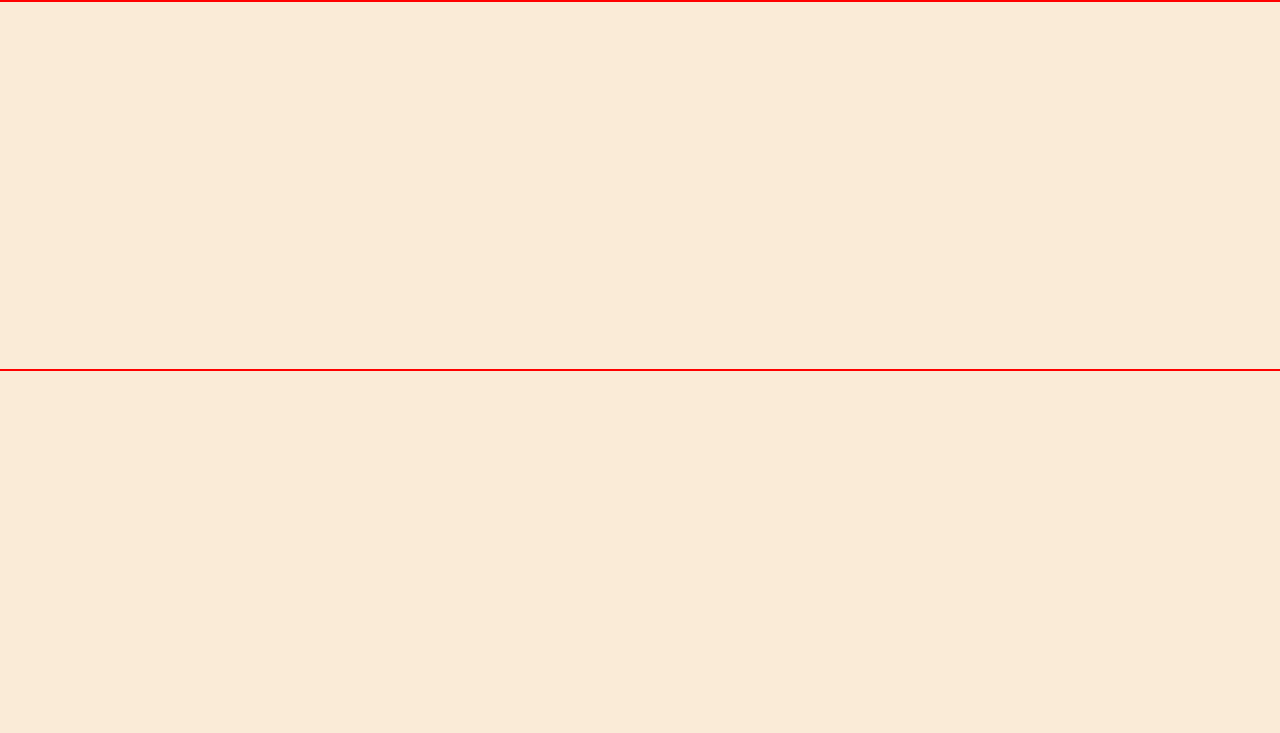
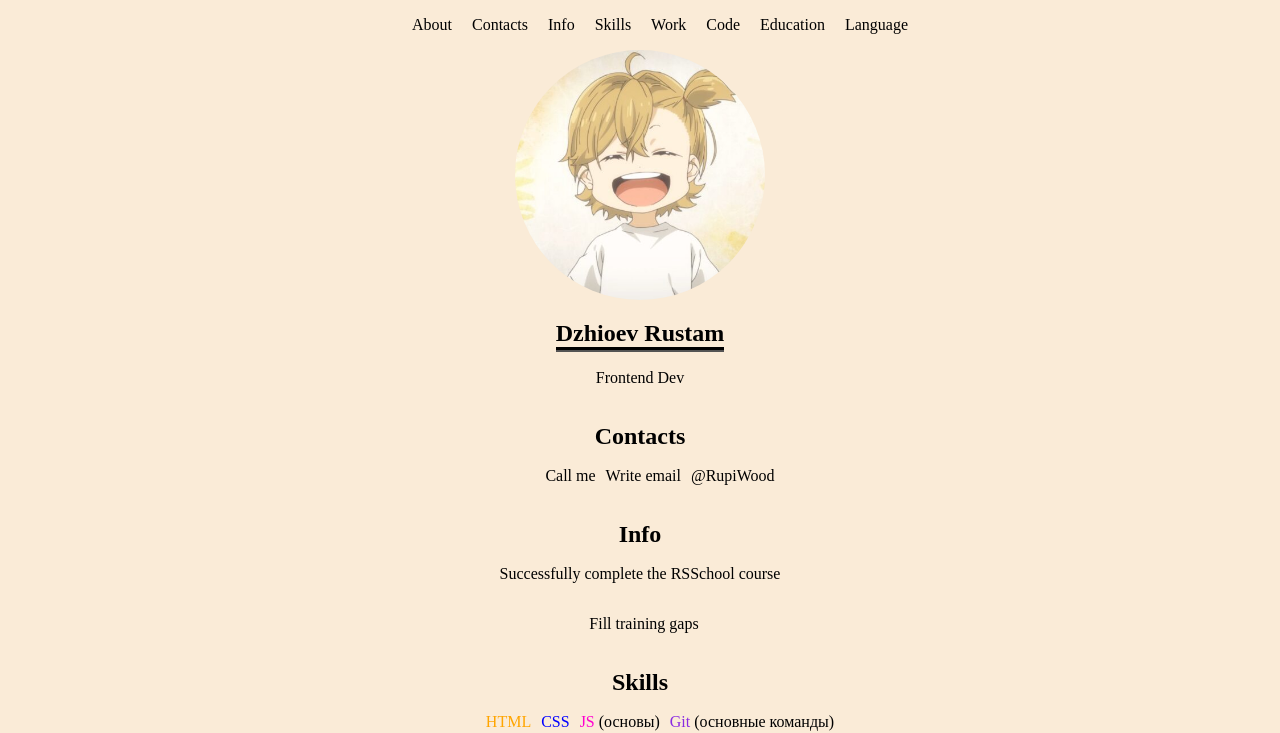
Before and after one commit to lmambl/rsschool-cv, a plain HTML site: page index.html in a window 1280 px wide. Shown: the top 733 px of the page. Drawn offline with Linux system fonts and the light colour scheme.

Commit message:
feat: task done

```diff
--- a/css/style.css
+++ b/css/style.css
@@ -15,9 +15,8 @@ a {
   text-decoration: none;
 }
 .main-header,.main,.main-footer {
-  border: 1px solid red;
   display: flex;
-  flex-direction: row;
+  flex-direction: column;
 }
 .container{
   width: 100%;
@@ -26,37 +25,76 @@ a {
   max-width: 1440px;
   margin: 0 auto;
 }
-.nav-container{
-  margin-top: 2em;
-  background-color: aqua;
-  width: 85%;
+.container{
+    display: flex;
+    flex-wrap: wrap;
+    justify-content: space-between;
+}
+.nav-list{
+  display: flex;
+  justify-content: flex-end;
+  align-items: center;
+  list-style: none;
+}
+.nav-items{
+  padding: 0 10px;
+}
+.section, .about{
+  width: 100%;
+  display: flex;
+  flex-direction: column;
+  align-items: center;
+}
+ .about>img{
+  width: 250px;
+  height: 250px;
+  object-fit: cover;
+  border-radius: 50%;
+}
+.section-about-title{
+  display: flex;
+  flex-direction: column;
+  justify-content: center;
+  align-items: center;
+}
+.section-about-title>h1{
+  border-bottom: 5px groove black;
+  margin-bottom: 1px;
+}
+h2{
+  margin-bottom: 1px;
+}
+.skills>ul, .contacts>ul{
+  list-style: none;
+  display: flex;
+  flex-direction: row;
+  gap: 10px;
+}
+.language{
+  margin-bottom: 10px;
+}
+.language>p{
+  margin-bottom: 1px;
 }
 .footer-container{
   width: 100%;
   display: flex;
-  flex-direction: row;
+  flex-direction: column;
   align-items: center;
-  justify-content: space-around;
+}
+.footer-container>a{
+
+  display: flex;
+  align-items: center;
+  flex-direction: column;
 
 }
 .footer-container>a>img {
   width: 50%;
 }
-.section{
-  width: 25%;
+.contacts>ul{
+list-style: none;
 }
-.section-row-container{
-  display: flex;
-  flex-direction: row;
-  justify-content: space-around;
+a:hover{
+  color: blueviolet;
 }
-#code {
-  background-color: rgba(127, 255, 229, 0.187);
-}
-.fn {
-  display: inline; color: blueviolet;
-}
-.fn-name {
-  display: inline;
-  color: rgb(226, 43, 177);
-}
--- a/index.html
+++ b/index.html
@@ -10,10 +10,83 @@
   <body>
     <header class="main-header">
       <div class="header-container">
+        <nav>
+          <ul class="nav-list">
+            <li class="nav-items"><a href="#about">About</a></li>
+            <li class="nav-items"><a href="#contacts">Contacts</a></li>
+            <li class="nav-items"><a href="#info">Info</a></li>
+            <li class="nav-items"><a href="#skills">Skills</a></li>
+            <li class="nav-items"><a href="#work">Work</a></li>
+            <li class="nav-items"><a href="#code">Code</a></li>
+            <li class="nav-items"><a href="#edu">Education</a></li>
+            <li class="nav-items"><a href="#language">Language</a></li>
+          </ul>
+        </nav>
       </div>
     </header>
     <main class="main">
       <div class="container">
+        <section class="section about" id="about">
+          <img src="./assets/img/image.png" alt="avatar" class="avatar">
+        <div class="section-about-title">
+          <h1>Dzhioev Rustam</h1>
+          <p>Frontend Dev</p>
+        </div>
+        </section>
+        <section class="section contacts" id="contacts">
+          <h2>Contacts</h2>
+          <ul>
+            <li><a href="tel:+79042929698">Call me</a></li>
+            <li><a href="mailto:lmambl@mail.ru">Write email</a></li>
+            <li><a href="https://t.me/RupiWood" target="_blank" rel="noopener noreferrer">@RupiWood</a></li>
+          </ul>
+        </section>
+        <section class="section info" id="info">
+          <h2>Info</h2>
+          <p>Successfully complete the RSSchool course <br></p>
+          <p>&nbsp; Fill training gaps</p>
+        </section>
+        <section class="section skills" id="skills">
+          <h2>Skills</h2>
+          <ul>
+            <li>
+              <span style="color: orange;">HTML</span>
+            </li>
+            <li>
+              <span style="color: blue;">CSS</span>
+            </li>
+            <li>
+              <span style="color: rgb(255, 0, 208);">JS</span> (основы)
+            </li>
+            <li>
+              <span style="color:blueviolet">Git</span> (основные команды)
+            </li>
+          </ul>
+        </section>
+        <section class="section code" id="work">
+          <h2>Work</h2>
+          <p><a href="https://lmambl.github.io/rsschool-cv/cv">Проект CV</a></p>
+          <p><code><span style="color: orange;">let</span> work = <span style="color: blue;">null</span></code></p>
+        </section>
+        <section class="section code" id="code">
+          <h2>Code</h2>
+          <p><code>
+            <span style="color:blueviolet">function</span> <span style="color:orange">helloWorld</span>(text) { <br>
+              &nbsp;		console.<span style="color: blueviolet">log</span>(text);<br>
+             } <br>
+             <span style="color:orange">helloWorld</span>("Hello, World!"); <br>
+          </code>
+        </p>
+        </section>
+        <section class="section education" id="edu">
+          <h2>Education</h2>
+          <p>Elbrus Bootcamp</p>
+        </section>
+        <section class="section language" id="language">
+          <h2>Language</h2>
+          <p>Russian - native</p>
+          <p>English - B1</p>
+        </section>
       </div>
     </main>
     <footer class="main-footer">
```
